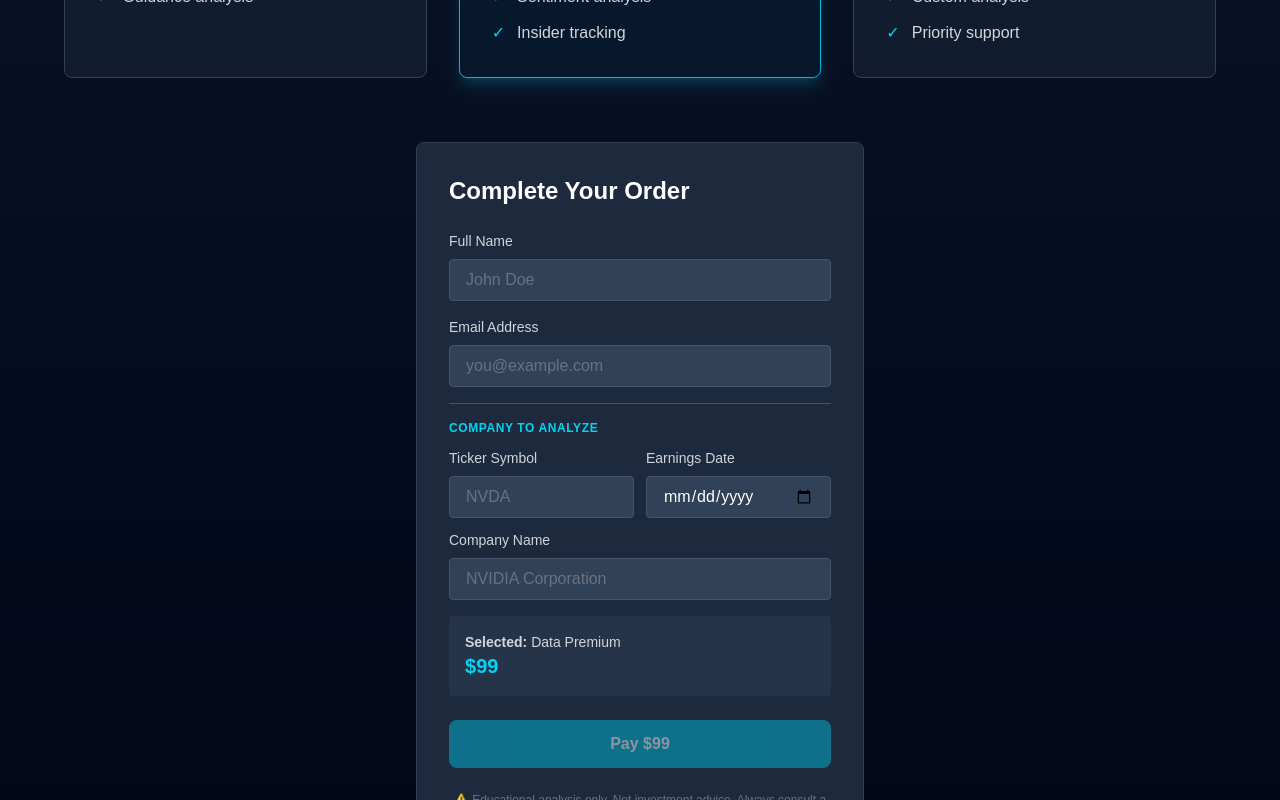
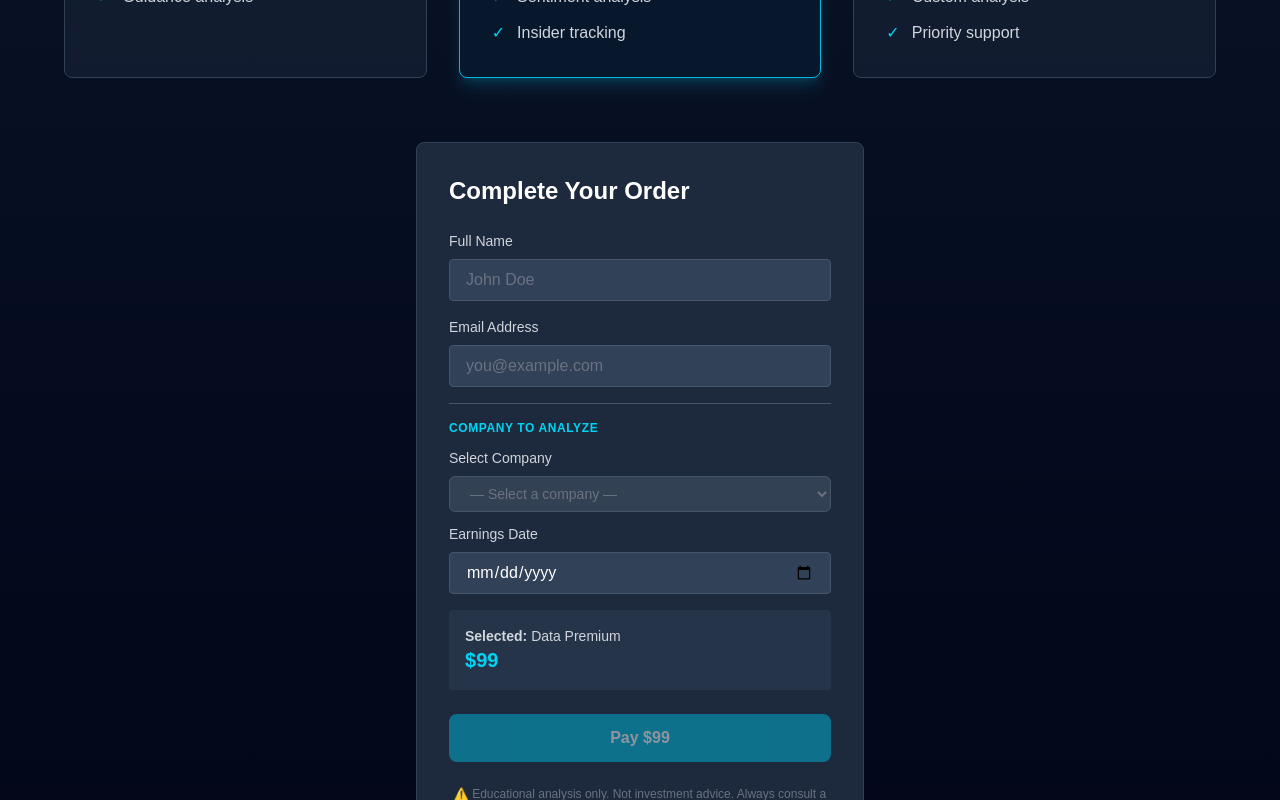
Before and after one commit to nodeswiftdatas-maker/nodeswift-data, a Next.js app: page /pricing in a window 1280 px wide. Shown: the part 645-1445 px from the top of the page. Built offline with nearby package versions, Linux system fonts and the light colour scheme.

Commit message:
Fix: Replace ticker autocomplete with native select dropdown

```diff
--- a/app/pricing/page.tsx
+++ b/app/pricing/page.tsx
@@ -1,6 +1,6 @@
 'use client'
 
-import { useState, useRef } from 'react'
+import { useState } from 'react'
 import Link from 'next/link'
 
 const PRICING = {
@@ -71,27 +71,10 @@ export default function PricingPage() {
   const [company, setCompany] = useState('')
   const [earningsDate, setEarningsDate] = useState('')
   const [loading, setLoading] = useState(false)
-  const [tickerSuggestions, setTickerSuggestions] = useState<string[]>([])
-  const [showSuggestions, setShowSuggestions] = useState(false)
-  const tickerRef = useRef<HTMLDivElement>(null)
 
-  const handleTickerInput = (value: string) => {
-    const upper = value.toUpperCase()
-    setTicker(upper)
-    if (upper.length >= 1) {
-      const matches = Object.keys(TICKERS).filter(t => t.startsWith(upper) || TICKERS[t].toUpperCase().includes(upper))
-      setTickerSuggestions(matches.slice(0, 6))
-      setShowSuggestions(true)
-    } else {
-      setTickerSuggestions([])
-      setShowSuggestions(false)
-    }
-  }
-
-  const selectTicker = (t: string) => {
-    setTicker(t)
-    setCompany(TICKERS[t])
-    setShowSuggestions(false)
+  const handleTickerChange = (value: string) => {
+    setTicker(value)
+    setCompany(TICKERS[value] || '')
   }
 
   const handleCheckout = async (tier: keyof typeof PRICING) => {
@@ -105,7 +88,7 @@ export default function PricingPage() {
       const response = await fetch('/api/stripe/checkout', {
         method: 'POST',
         headers: { 'Content-Type': 'application/json' },
-        body: JSON.stringify({ tier, email, customerName: name, ticker: ticker.toUpperCase(), company, earningsDate }),
+        body: JSON.stringify({ tier, email, customerName: name, ticker, company, earningsDate }),
       })
 
       const data = await response.json()
@@ -146,7 +129,7 @@ export default function PricingPage() {
 
           {/* Pricing Cards */}
           <div className="grid md:grid-cols-3 gap-8 mb-16">
-            {(Object.entries(PRICING) as [keyof typeof PRICING, any][]).map(([key, tier]) => (
+            {(Object.entries(PRICING) as [keyof typeof PRICING, typeof PRICING[keyof typeof PRICING]][]).map(([key, tier]) => (
               <div
                 key={key}
                 className={`p-8 rounded-lg border transition cursor-pointer ${
@@ -165,7 +148,7 @@ export default function PricingPage() {
                 </div>
 
                 <button
-                  onClick={() => setSelectedTier(key)}
+                  onClick={(e) => { e.stopPropagation(); setSelectedTier(key) }}
                   className="w-full bg-slate-700 hover:bg-slate-600 text-white font-bold py-3 px-4 rounded-lg mb-6 transition"
                 >
                   Select
@@ -174,58 +157,25 @@ export default function PricingPage() {
                 <ul className="space-y-3">
                   {key === 'lite' && (
                     <>
-                      <li className="flex items-start text-gray-300">
-                        <span className="text-cyan-400 mr-3">✓</span>
-                        CSV dataset download
-                      </li>
-                      <li className="flex items-start text-gray-300">
-                        <span className="text-cyan-400 mr-3">✓</span>
-                        EPS & Revenue surprise %
-                      </li>
-                      <li className="flex items-start text-gray-300">
-                        <span className="text-cyan-400 mr-3">✓</span>
-                        Guidance analysis
-                      </li>
+                      <li className="flex items-start text-gray-300"><span className="text-cyan-400 mr-3">✓</span>CSV dataset download</li>
+                      <li className="flex items-start text-gray-300"><span className="text-cyan-400 mr-3">✓</span>EPS & Revenue surprise %</li>
+                      <li className="flex items-start text-gray-300"><span className="text-cyan-400 mr-3">✓</span>Guidance analysis</li>
                     </>
                   )}
                   {key === 'premium' && (
                     <>
-                      <li className="flex items-start text-gray-300">
-                        <span className="text-cyan-400 mr-3">✓</span>
-                        Full JSON dataset
-                      </li>
-                      <li className="flex items-start text-gray-300">
-                        <span className="text-cyan-400 mr-3">✓</span>
-                        Detailed analysis report
-                      </li>
-                      <li className="flex items-start text-gray-300">
-                        <span className="text-cyan-400 mr-3">✓</span>
-                        Sentiment analysis
-                      </li>
-                      <li className="flex items-start text-gray-300">
-                        <span className="text-cyan-400 mr-3">✓</span>
-                        Insider tracking
-                      </li>
+                      <li className="flex items-start text-gray-300"><span className="text-cyan-400 mr-3">✓</span>Full JSON dataset</li>
+                      <li className="flex items-start text-gray-300"><span className="text-cyan-400 mr-3">✓</span>Detailed analysis report</li>
+                      <li className="flex items-start text-gray-300"><span className="text-cyan-400 mr-3">✓</span>Sentiment analysis</li>
+                      <li className="flex items-start text-gray-300"><span className="text-cyan-400 mr-3">✓</span>Insider tracking</li>
                     </>
                   )}
                   {key === 'pro' && (
                     <>
-                      <li className="flex items-start text-gray-300">
-                        <span className="text-cyan-400 mr-3">✓</span>
-                        Everything in Premium
-                      </li>
-                      <li className="flex items-start text-gray-300">
-                        <span className="text-cyan-400 mr-3">✓</span>
-                        30-min Zoom consultation
-                      </li>
-                      <li className="flex items-start text-gray-300">
-                        <span className="text-cyan-400 mr-3">✓</span>
-                        Custom analysis
-                      </li>
-                      <li className="flex items-start text-gray-300">
-                        <span className="text-cyan-400 mr-3">✓</span>
-                        Priority support
-                      </li>
+                      <li className="flex items-start text-gray-300"><span className="text-cyan-400 mr-3">✓</span>Everything in Premium</li>
+                      <li className="flex items-start text-gray-300"><span className="text-cyan-400 mr-3">✓</span>30-min Zoom consultation</li>
+                      <li className="flex items-start text-gray-300"><span className="text-cyan-400 mr-3">✓</span>Custom analysis</li>
+                      <li className="flex items-start text-gray-300"><span className="text-cyan-400 mr-3">✓</span>Priority support</li>
                     </>
                   )}
                 </ul>
@@ -262,35 +212,40 @@ export default function PricingPage() {
 
               <div className="border-t border-slate-600 pt-4">
                 <p className="text-cyan-400 text-xs font-semibold uppercase tracking-wider mb-3">Company to Analyze</p>
-                <div className="grid grid-cols-2 gap-3 mb-3">
-                  <div className="relative" ref={tickerRef}>
-                    <label className="block text-gray-300 mb-2 text-sm">Ticker Symbol</label>
-                    <input
-                      type="text"
+
+                <div className="mb-3">
+                  <label className="block text-gray-300 mb-2 text-sm">Select Company</label>
+                  <select
                     value={ticker}
-                      onChange={(e) => handleTickerInput(e.target.value)}
-                      onBlur={() => setTimeout(() => setShowSuggestions(false), 150)}
-                      placeholder="NVDA"
-                      maxLength={10}
-                      autoComplete="off"
-                      className="w-full px-4 py-2 bg-slate-700 border border-slate-600 rounded text-white placeholder-gray-500 focus:border-cyan-500 focus:outline-none uppercase"
-                    />
-                    {showSuggestions && tickerSuggestions.length > 0 && (
-                      <div className="absolute z-50 top-full left-0 right-0 mt-1 bg-slate-800 border border-slate-600 rounded-lg shadow-xl overflow-hidden">
-                        {tickerSuggestions.map((t) => (
-                          <button
-                            key={t}
-                            type="button"
-                            onMouseDown={() => selectTicker(t)}
-                            className="w-full text-left px-3 py-2 hover:bg-slate-700 flex justify-between items-center"
+                    onChange={(e) => handleTickerChange(e.target.value)}
+                    style={{
+                      width: '100%',
+                      padding: '8px 16px',
+                      backgroundColor: '#334155',
+                      border: '1px solid #475569',
+                      borderRadius: '6px',
+                      color: ticker ? 'white' : '#6b7280',
+                      fontSize: '14px',
+                      cursor: 'pointer',
+                      appearance: 'auto',
+                    }}
                   >
-                            <span className="text-cyan-400 font-bold text-sm">{t}</span>
-                            <span className="text-gray-400 text-xs truncate ml-2">{TICKERS[t]}</span>
-                          </button>
+                    <option value="" disabled>— Select a company —</option>
+                    {Object.entries(TICKERS).map(([t, companyName]) => (
+                      <option key={t} value={t} style={{ backgroundColor: '#1e293b', color: 'white' }}>
+                        {t} — {companyName}
+                      </option>
                     ))}
+                  </select>
+                </div>
+
+                {company && (
+                  <div className="mb-3 px-3 py-2 bg-cyan-500/10 border border-cyan-500/30 rounded text-sm">
+                    <span className="text-cyan-400 font-bold">{ticker}</span>
+                    <span className="text-gray-300 ml-2">{company}</span>
                   </div>
                 )}
-                  </div>
+
                 <div>
                   <label className="block text-gray-300 mb-2 text-sm">Earnings Date</label>
                   <input
@@ -298,17 +253,6 @@ export default function PricingPage() {
                     value={earningsDate}
                     onChange={(e) => setEarningsDate(e.target.value)}
                     className="w-full px-4 py-2 bg-slate-700 border border-slate-600 rounded text-white focus:border-cyan-500 focus:outline-none"
-                    />
-                  </div>
-                </div>
-                <div>
-                  <label className="block text-gray-300 mb-2 text-sm">Company Name</label>
-                  <input
-                    type="text"
-                    value={company}
-                    onChange={(e) => setCompany(e.target.value)}
-                    placeholder="NVIDIA Corporation"
-                    className="w-full px-4 py-2 bg-slate-700 border border-slate-600 rounded text-white placeholder-gray-500 focus:border-cyan-500 focus:outline-none"
                   />
                 </div>
               </div>
```
Lines whose indentation alone changed are shown as unchanged.
